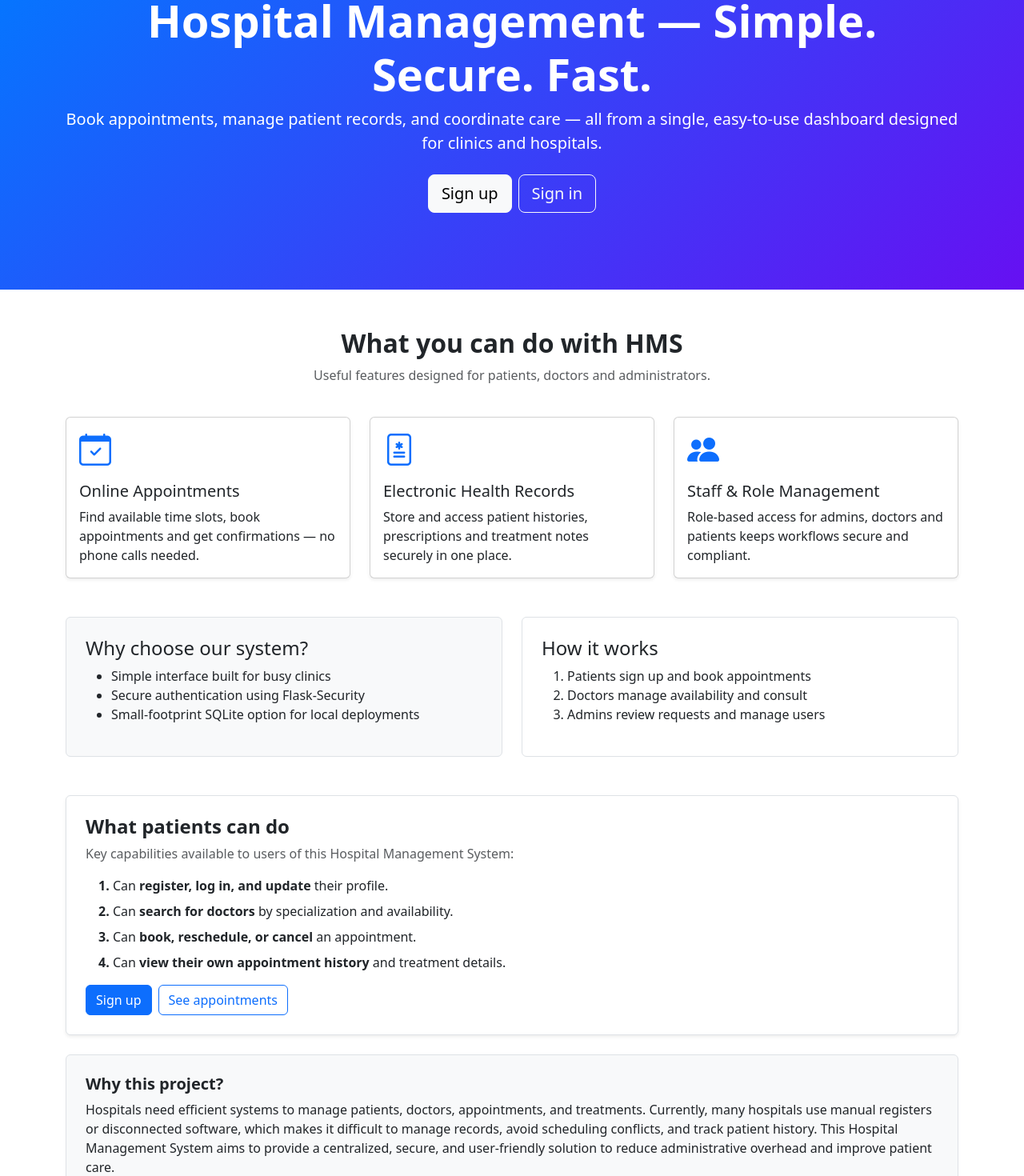
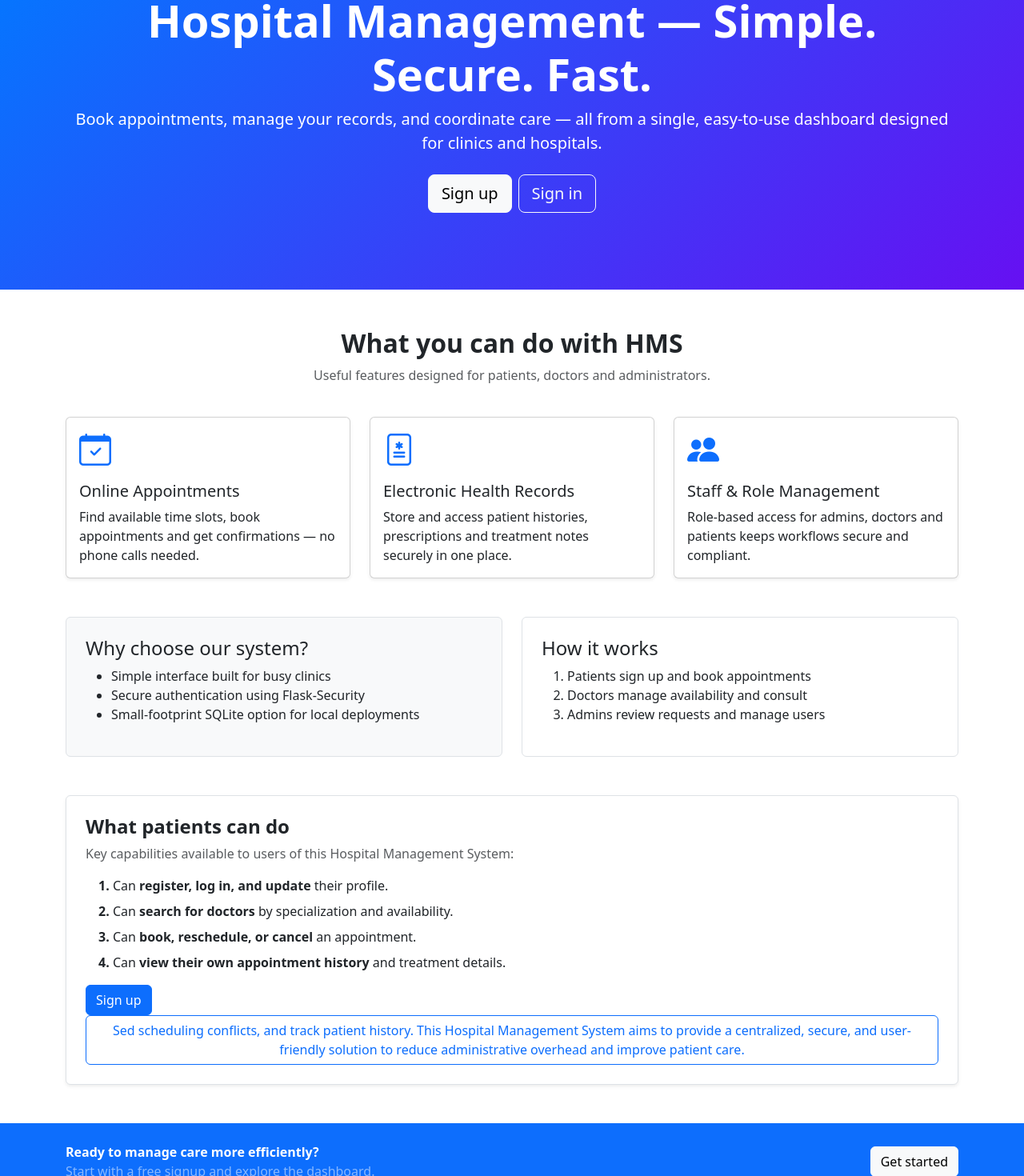
Before and after one commit to rudransmathur/HMS_MAD_2, a Vue app in the folder frontend/: page / in a window 1280 px wide. Shown: the part 160-1630 px from the top of the page at 80% size. Built offline with nearby package versions, Linux system fonts and the light colour scheme.

Commit message:
Minor edits in home page

```diff
--- a/frontend/index.html
+++ b/frontend/index.html
@@ -4,7 +4,7 @@
     <meta charset="UTF-8">
     <link rel="icon" href="/favicon.ico">
     <meta name="viewport" content="width=device-width, initial-scale=1.0">
-    <title>Vite App</title>
+    <title>Hospital Management System</title>
   </head>
   <body>
     <div id="app"></div>
--- a/frontend/src/pages/HomePage.vue
+++ b/frontend/src/pages/HomePage.vue
@@ -3,20 +3,39 @@
         <!-- Hero -->
         <section class="py-5 text-white" style="background: linear-gradient(135deg,#007bff 0%,#6610f2 100%);">
             <div class="container text-center py-5">
-                <h1 class="display-4 fw-bold">Hospital Management — Simple. Secure. Fast.</h1>
-                <p class="lead mb-4">Book appointments, manage patient records, and coordinate care — all from a single, easy-to-use dashboard designed for clinics and hospitals.</p>
+                <!-- Welcome Section -->
                 <div v-if ="!isAuthenticated">
+                    <h1 class="display-4 fw-bold">Hospital Management — Simple. Secure. Fast.</h1>
+                    <p class="lead mb-4">Book appointments, manage your records, and coordinate care — all from a single, easy-to-use dashboard designed for clinics and hospitals.</p>
                     <router-link to="/signup" class="btn btn-light btn-lg me-2">Sign up</router-link>
                     <router-link to="/login" class="btn btn-outline-light btn-lg">Sign in</router-link>
                 </div>
+                <div v-if="isAdmin">
+                    <div class="mb-5">
+                        <h1 class="display-6 fw-bold">Welcome Admin</h1>
+                    </div>
+                    <p class="lead mb-4"> Manage Doctor and patients records, Manage appointments and coordinate care quickly</p>
+                    <router-link to="/" class="btn btn-outline-light btn-lg me-2">##</router-link>
+                    <router-link to="/" class="btn btn-outline-light btn-lg">#####</router-link>
+                    <router-link to="/" class="btn btn-outline-light btn-lg ms-2">###</router-link>
+                </div>
                 <div v-if="isPatient">
-                    <router-link to="/patientappointments" class="btn btn-light btn-lg me-2">View Appointments</router-link>
-                    <router-link to="/patienttreatments" class="btn btn-outline-light btn-lg">View Doctor Diagnosis</router-link>
+                    <div class="mb-5">
+                        <h1 class="display-6 fw-bold">Welcome, {{ userStore.user?.fullname || 'Patient' }}!</h1>
+                    </div>
+                    <p class="lead mb-4">Organize appointments, manage patient diagnoses, and schedule your availability for the next week in one place.</p>
+                    <router-link to="/patientappointments" class="btn btn-outline-light btn-lg me-2">View Appointments</router-link>
+                    <router-link to="/patienttreatments" class="btn btn-outline-light btn-lg">View Diagnosis Reports</router-link>
                     <router-link to="/patientsearch" class="btn btn-outline-light btn-lg ms-2">Search Doctors</router-link>
                 </div>
                 <div v-if="isDoctor">
-                    <router-link to="/doctorappointments" class="btn btn-light btn-lg me-2">View Appointments</router-link>
-                    <router-link to="/doctortreatments" class="btn btn-outline-light btn-lg">View Diagnosis</router-link>
+                    <div class="mb-5">
+                        <h1 class="display-6 fw-bold">Welcome, {{ userStore.user?.fullname || 'Doctor' }}!</h1>
+                    </div>
+                    <p class="lead mb-4">Book appointments, view your diagnosis and treatment records, and search for doctors easily.</p>
+                    <router-link to="/doctorappointments" class="btn btn-outline-light btn-lg me-2">Appointments</router-link>
+                    <router-link to="/doctortreatments" class="btn btn-outline-light btn-lg">Diagnosis Reports</router-link>
+                    <router-link to="/doctoravailabilities" class="btn btn-outline-light btn-lg me-2 ms-2">Add/Edit Availabilities</router-link>
                 </div>
             </div>
         </section>
@@ -101,18 +120,8 @@
                             </ul>
                             <div class="mt-3">
                                 <router-link to="/signup" class="btn btn-primary me-2">Sign up</router-link>
-                                <router-link to="/appointments" class="btn btn-outline-primary">See appointments</router-link>
+                                <router-link to="/appointments" class="btn btn-outline-primary">Sed scheduling conflicts, and track patient history. This Hospital Management System aims to provide a centralized, secure, and user-friendly solution to reduce administrative overhead and improve patient care.</router-link>
                             </div>
-                        </div>
-                    </div>
-                </div>
-
-                <!-- Project purpose / rationale -->
-                <div class="row mt-4">
-                    <div class="col-12">
-                        <div class="p-4 border rounded bg-light">
-                            <h5 class="fw-semibold">Why this project?</h5>
-                            <p>Hospitals need efficient systems to manage patients, doctors, appointments, and treatments. Currently, many hospitals use manual registers or disconnected software, which makes it difficult to manage records, avoid scheduling conflicts, and track patient history. This Hospital Management System aims to provide a centralized, secure, and user-friendly solution to reduce administrative overhead and improve patient care.</p>
                         </div>
                     </div>
                 </div>
--- a/frontend/src/utils/api.js
+++ b/frontend/src/utils/api.js
@@ -81,6 +81,10 @@ const api = {
         return this.request(endpoint, {...options, method: 'POST', body: JSON.stringify(data)});
     },
 
+    put(endpoint, data, options={}){
+        return this.request(endpoint, {...options, method: 'PUT', body: JSON.stringify(data)});
+    },
+
     patch(endpoint, data, options={}){
         return this.request(endpoint, {...options, method: 'PATCH', body: JSON.stringify(data)});
     },
```
